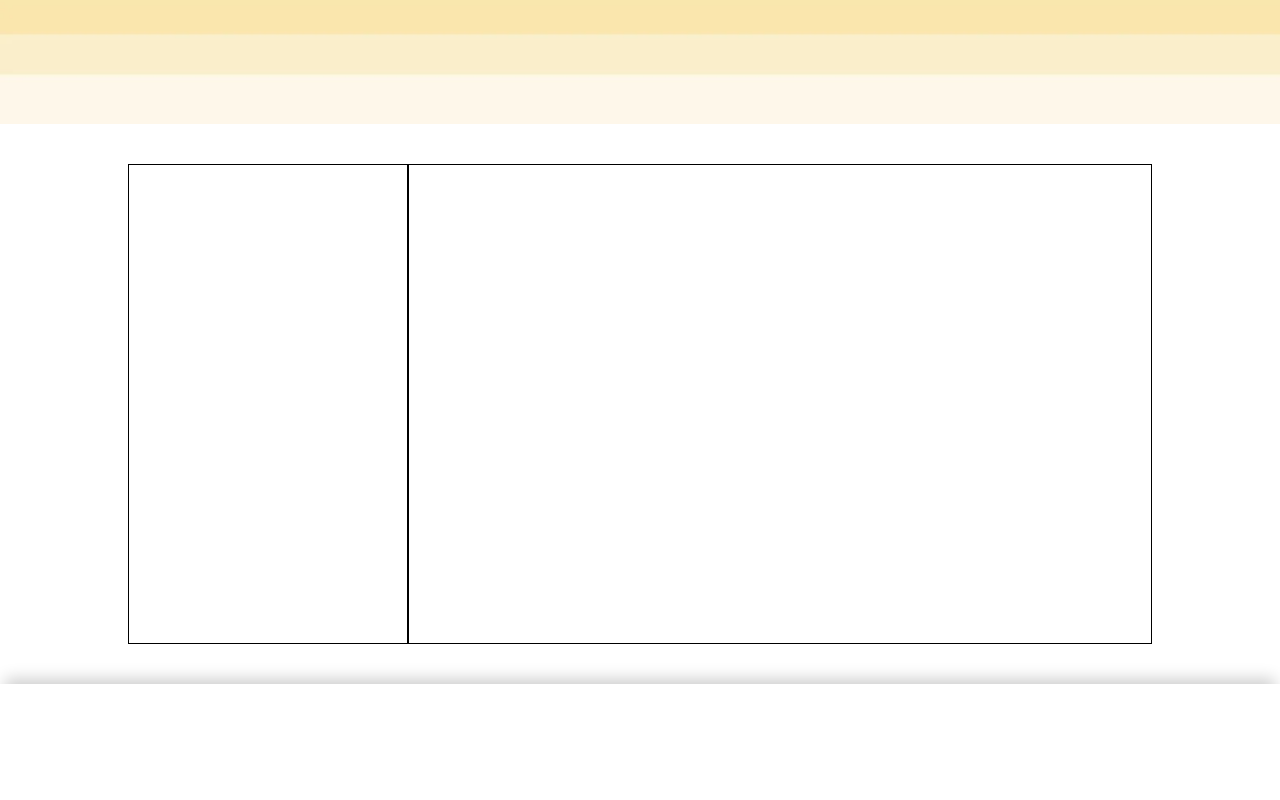
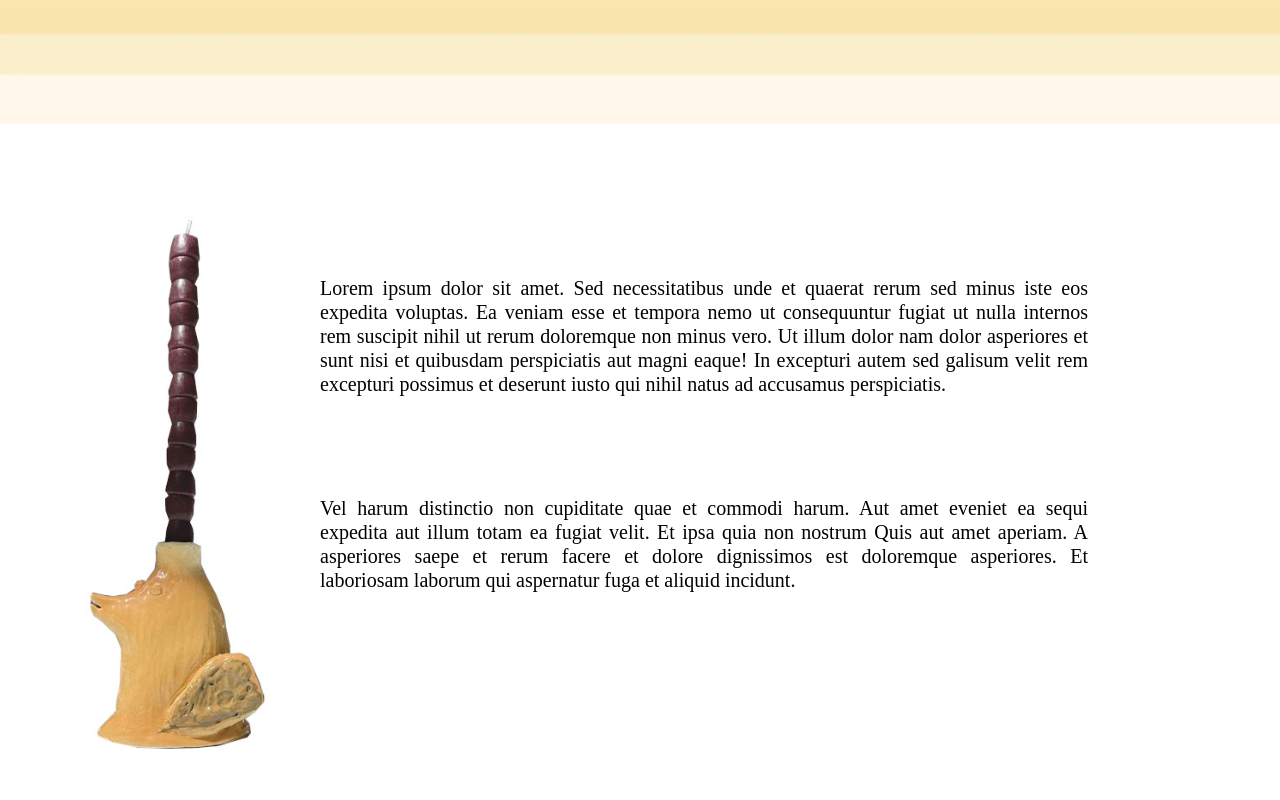
Before and after one commit to zax-pfe/Chloe-Girten, a React (Create React App) app: page / in a window 1280 px wide. Shown: the part 700-1500 px from the top of the page. Built offline with nearby package versions, Linux system fonts and the light colour scheme; a web font is replaced by a local one.

Commit message:
about modified

```diff
--- a/src/components/About.js
+++ b/src/components/About.js
@@ -1,11 +1,32 @@
 import "../styles/About.css";
+import bougeoir from "../assets/artworks/bougeoir.jpg";
+
 import React from "react";
 
 function About() {
   return (
     <div className="about_container" id="about">
-      <div className="name"></div>
-      <div className="description"></div>
+      <div className="name">
+        <img src={bougeoir} alt="bougeoir"></img>
+      </div>
+      <div className="description">
+        <p>
+          Lorem ipsum dolor sit amet. Sed necessitatibus unde et quaerat rerum
+          sed minus iste eos expedita voluptas. Ea veniam esse et tempora nemo
+          ut consequuntur fugiat ut nulla internos rem suscipit nihil ut rerum
+          doloremque non minus vero. Ut illum dolor nam dolor asperiores et sunt
+          nisi et quibusdam perspiciatis aut magni eaque! In excepturi autem sed
+          galisum velit rem excepturi possimus et deserunt iusto qui nihil natus
+          ad accusamus perspiciatis.
+        </p>
+        <p>
+          Vel harum distinctio non cupiditate quae et commodi harum. Aut amet
+          eveniet ea sequi expedita aut illum totam ea fugiat velit. Et ipsa
+          quia non nostrum Quis aut amet aperiam. A asperiores saepe et rerum
+          facere et dolore dignissimos est doloremque asperiores. Et laboriosam
+          laborum qui aspernatur fuga et aliquid incidunt.
+        </p>
+      </div>
     </div>
   );
 }
--- a/src/components/Banner.js
+++ b/src/components/Banner.js
@@ -16,6 +16,7 @@ function Banner() {
         <a href="#">Home</a>
         <a href="#about">About</a>
         <a href="#gallery">Gallery</a>
+        <a href="#exhibitions">Exhibitions</a>
         <a href="#contact">Contact</a>
       </nav>
     </header>
--- a/src/styles/About.css
+++ b/src/styles/About.css
@@ -1,18 +1,63 @@
 .about_container {
-  height: 70vh;
+  height: 90vh;
   display: flex;
-  padding: 5vh 10vw;
+  line-height: 1.2;
+  overflow: hidden;
+  padding: 0px 200px 0px 200px;
+  justify-content: center;
+}
+
+html {
+  --res: calc(0.01 * 10vmin);
 }
 
 .name {
-  border: solid 1px rgb(0, 0, 0);
-  width: 30vw;
+  /* border: solid 1px rgb(0, 0, 0); */
+  width: 20vw;
   height: 100%;
-  fill: 1;
+  display: flex;
+  justify-content: flex-start;
+}
+
+.name img {
+  width: 80%;
+  object-fit: contain;
 }
 
 .description {
-  border: solid 1px rgb(0, 0, 0);
-  width: 80vw;
+  /* border: solid 1px rgb(0, 0, 0); */
+  width: 60vw;
   height: 100%;
+  /* overflow: auto; */
+  display: flex;
+  flex-direction: column;
+  justify-content: center;
 }
+
+.description p {
+  text-align: justify;
+  padding-bottom: 100px;
+}
+
+@media (min-width: 719px) {
+  .name img {
+    height: 100%;
+  }
+  .about_container {
+    padding: 5vh 10vw 5vh 0px;
+    font-size: calc(25 * var(--res));
+  }
+}
+
+@media (max-width: 718px) {
+  .name img {
+    height: 80%;
+  }
+  .about_container {
+    padding: 5vh 5vw 5vh 5px;
+    font-size: calc(10px + 1.5vw);
+  }
+  .description {
+    padding-left: 2vw;
+  }
+}
--- a/src/styles/Gallery.css
+++ b/src/styles/Gallery.css
@@ -13,7 +13,7 @@
     display: grid;
     grid-template-columns: repeat(auto-fit, minmax(300px, 1fr));
     gap: 0px; /* Espacement entre les carrés */
-    padding: 5vh 7vw;
+    padding: 5vh 10vw;
     box-shadow: 0 -10px 15px -5px rgba(0, 0, 0, 0.2);
   }
 }
```
Also changed, not shown: src/components/Exhibitions.js (added, +13 -0 lines), src/datas/exhibitionlist.js (added, +32 -0 lines), src/assets/artworks/bougeoir.jpg (added), src/components/ExhibitionItem.js (added), src/styles/Exhibition.css (added), src/styles/ExhibitionItem.css (added).
